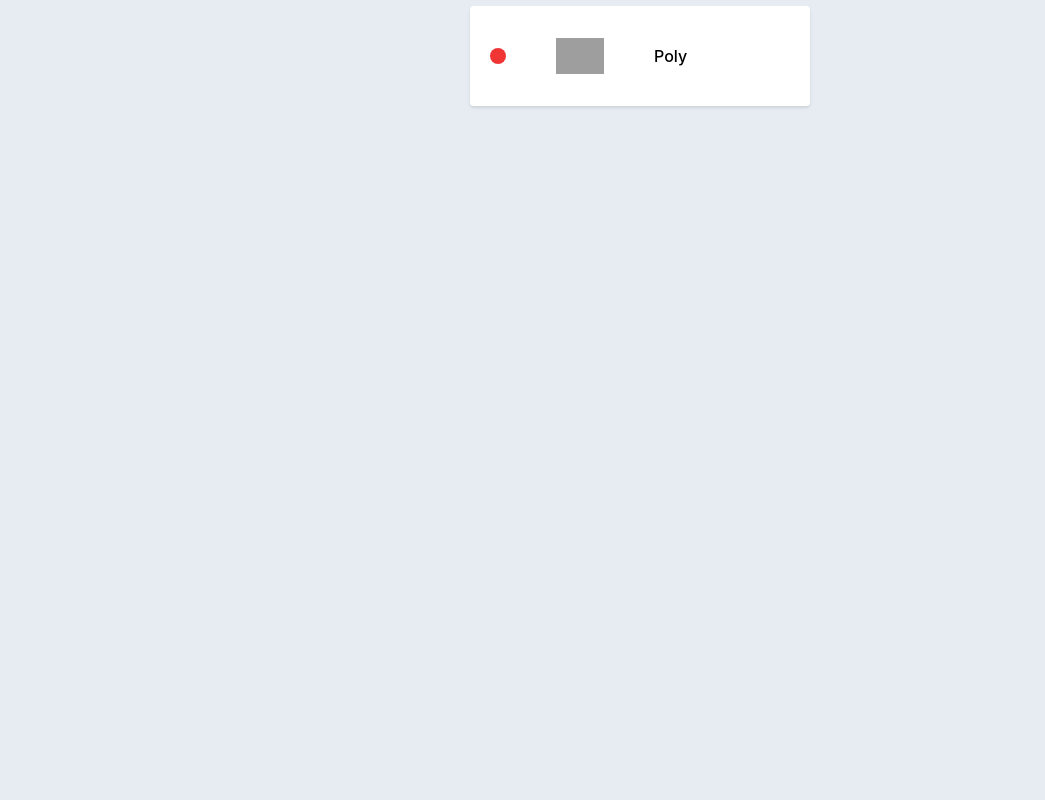
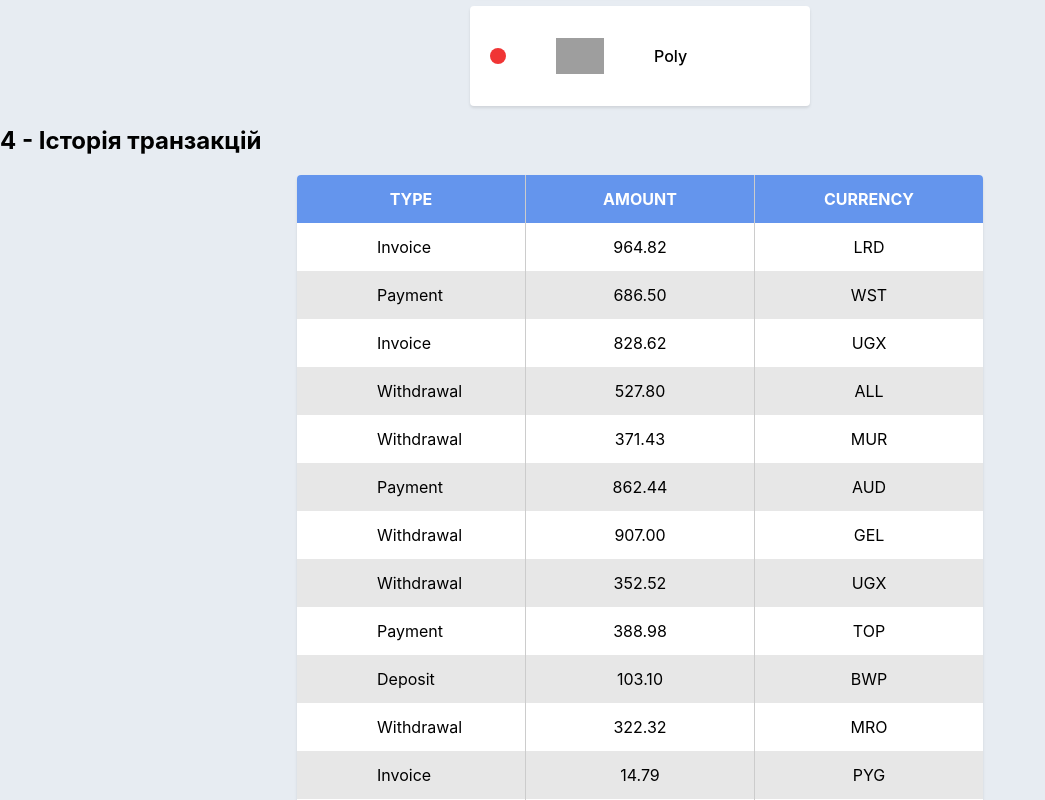
Before and after one commit to mxm-kotyk/goit-react-hw-01-components, a React (Create React App) app: page / in a window 1280 px wide. Shown: the part 1120-1920 px from the top of the page, without its empty margins (0-1045 px from the left). Before the commit the page ends 1246 px from the top, so only its background shows below. Built offline with nearby package versions, Linux system fonts and the light colour scheme; grey boxes are pictures that could not be loaded.

Commit message:
Finished fouth task

```diff
--- a/src/components/App.jsx
+++ b/src/components/App.jsx
@@ -1,6 +1,7 @@
 import { ProfileCard } from "./Profile/ProfileCard";
 import { Statistics } from "./Statistics/Statistics";
 import { FriendList } from "./FriendList/FriendList";
+import { TransactionHistory } from "./TransactionHistory/TransactionHistory";
 
 export const App = () => {
   return (
@@ -10,7 +11,9 @@
       <h2>2- Секція статистики</h2>
       <Statistics title="Upload stats" />
       <h2>3 - Список друзів</h2>
-      <FriendList/>
+      <FriendList />
+      <h2>4 - Історія транзакцій</h2>
+      <TransactionHistory/>
     </>
   );
 };
--- /dev/null
+++ b/src/components/TransactionHistory/TransactionHistory/TransactionHistory.jsx
@@ -0,0 +1,11 @@
+import css from './TransactionHistory.module.css'
+import { TransactionHistoryHead } from '../TransactionHistoryHead'
+import { TransactionHistoryBody } from '../TransactionHistoryBody'
+import data from 'data/transactions'
+
+export const TransactionHistory = () => {
+  return (<table className={css.transactionHistory}>
+    <TransactionHistoryHead />
+    <TransactionHistoryBody data={data} />
+  </table>)
+}
--- /dev/null
+++ b/src/components/TransactionHistory/TransactionHistory/TransactionHistory.module.css
@@ -0,0 +1,8 @@
+.transactionHistory {
+  margin: 20px auto;
+  background-color: #fff;
+  border-collapse: collapse;
+  border-radius: 4px;
+  overflow: hidden;
+  box-shadow: 0px 2px 3px rgba(0, 0, 0, 0.1);
+}
--- /dev/null
+++ b/src/components/TransactionHistory/TransactionHistory/index.js
@@ -0,0 +1 @@
+export * from './TransactionHistory';
--- /dev/null
+++ b/src/components/TransactionHistory/TransactionHistoryBody/TransactionHistoryBody.jsx
@@ -0,0 +1,22 @@
+import css from './TransactionHistoryBody.module.css'
+import PropTypes from 'prop-types'
+
+export const TransactionHistoryBody = ({data}) => {
+  return (<tbody>
+    {data.map(({ id, type, amount, currency }) => {
+      return <tr key={id}>
+      <td>{type}</td>
+      <td>{amount}</td>
+      <td>{currency}</td>
+    </tr>})}
+  </tbody>)
+}
+
+TransactionHistoryBody.propTypes = {
+  data: PropTypes.arrayOf(PropTypes.exact({
+    id: PropTypes.string.isRequired,
+    type: PropTypes.string.isRequired,
+    amount: PropTypes.string.isRequired,
+    currency: PropTypes.string.isRequired
+  }))
+}
--- /dev/null
+++ b/src/components/TransactionHistory/TransactionHistoryBody/TransactionHistoryBody.module.css
@@ -0,0 +1,16 @@
+td {
+  padding: 14px;
+  text-align: center;
+  border-left: 1px solid #ccc;
+}
+
+td:first-child {
+  text-transform: capitalize;
+  text-align: left;
+  padding-left: 80px;
+  border-left: none;
+}
+
+tr:nth-child(even) {
+  background-color: #e7e7e7;
+}
--- /dev/null
+++ b/src/components/TransactionHistory/TransactionHistoryBody/index.js
@@ -0,0 +1 @@
+export * from './TransactionHistoryBody';
--- /dev/null
+++ b/src/components/TransactionHistory/TransactionHistoryHead/TransactionHistoryHead.jsx
@@ -0,0 +1,11 @@
+import css from './TransactionHistoryHead.module.css'
+
+export const TransactionHistoryHead = () => {
+  return (<thead>
+    <tr>
+      <th>Type</th>
+      <th>Amount</th>
+      <th>Currency</th>
+    </tr>
+  </thead>)
+}
--- /dev/null
+++ b/src/components/TransactionHistory/TransactionHistoryHead/TransactionHistoryHead.module.css
@@ -0,0 +1,14 @@
+thead {
+  background-color: cornflowerblue;
+  color: #fff;
+  text-transform: uppercase;
+}
+
+th {
+  width: 200px;
+  padding: 14px;
+}
+
+th:not(:first-child) {
+  border-left: 1px solid #ccc;
+}
--- /dev/null
+++ b/src/components/TransactionHistory/TransactionHistoryHead/index.js
@@ -0,0 +1 @@
+export * from './TransactionHistoryHead';
--- /dev/null
+++ b/src/data/transactions.json
@@ -0,0 +1,122 @@
+[
+  {
+    "id": "1e0700a2-5183-4291-85cc-2065a036a683",
+    "type": "invoice",
+    "amount": "964.82",
+    "currency": "LRD"
+  },
+  {
+    "id": "a30f821b-4d25-4ff0-abdd-e340b3f0dd2b",
+    "type": "payment",
+    "amount": "686.50",
+    "currency": "WST"
+  },
+  {
+    "id": "44dca67a-8e5a-4798-bf8e-b15efd4e1abd",
+    "type": "invoice",
+    "amount": "828.62",
+    "currency": "UGX"
+  },
+  {
+    "id": "ea8ed3dc-2b68-4a53-905a-53ecb0adef33",
+    "type": "withdrawal",
+    "amount": "527.80",
+    "currency": "ALL"
+  },
+  {
+    "id": "ea76146a-0b00-4b80-bc02-a8c822176712",
+    "type": "withdrawal",
+    "amount": "371.43",
+    "currency": "MUR"
+  },
+  {
+    "id": "63ca02f9-d637-46b5-9237-f3b24425e029",
+    "type": "payment",
+    "amount": "862.44",
+    "currency": "AUD"
+  },
+  {
+    "id": "ed0263e8-59a5-4bf1-87e0-2bb88e53dc34",
+    "type": "withdrawal",
+    "amount": "907.00",
+    "currency": "GEL"
+  },
+  {
+    "id": "6013bad0-750c-4691-8bc2-d8f2b43969c4",
+    "type": "withdrawal",
+    "amount": "352.52",
+    "currency": "UGX"
+  },
+  {
+    "id": "252c7be4-8b06-4fa7-8d42-61fb835b70d5",
+    "type": "payment",
+    "amount": "388.98",
+    "currency": "TOP"
+  },
+  {
+    "id": "4eaab41b-b967-40ac-82ed-85fc66f646f1",
+    "type": "deposit",
+    "amount": "103.10",
+    "currency": "BWP"
+  },
+  {
+    "id": "9648a350-8469-42d5-8bf3-18090de5fe67",
+    "type": "withdrawal",
+    "amount": "322.32",
+    "currency": "MRO"
+  },
+  {
+    "id": "9c5c25fb-1a95-4b2f-8d1f-4c4426d677cc",
+    "type": "invoice",
+    "amount": "14.79",
+    "currency": "PYG"
+  },
+  {
+    "id": "43ef232c-80e9-4d6f-b48a-b22405620de3",
+    "type": "payment",
+    "amount": "904.86",
+    "currency": "CHF"
+  },
+  {
+    "id": "5161682e-e620-4019-ab0a-24ceb10fbd20",
+    "type": "withdrawal",
+    "amount": "307.08",
+    "currency": "NOK"
+  },
+  {
+    "id": "7b119d71-42e6-4c42-a141-6818b07bb9ff",
+    "type": "invoice",
+    "amount": "275.07",
+    "currency": "AWG"
+  },
+  {
+    "id": "a4f65722-65c4-4c28-b1f4-b8ed988bb205",
+    "type": "deposit",
+    "amount": "213.10",
+    "currency": "STD"
+  },
+  {
+    "id": "c6e5784b-0ca3-48d6-86e5-b5128af5a523",
+    "type": "invoice",
+    "amount": "116.11",
+    "currency": "CUP CUC"
+  },
+  {
+    "id": "c9ebed6a-3a02-4b49-ac0d-0534b51f2bfd",
+    "type": "invoice",
+    "amount": "878.67",
+    "currency": "HKD"
+  },
+  {
+    "id": "a4a98b0e-b22c-438b-9f83-de2df52110c8",
+    "type": "invoice",
+    "amount": "725.03",
+    "currency": "UYU UYI"
+  },
+  {
+    "id": "b39bfa7a-0166-4c47-94d6-87d20590f746",
+    "type": "payment",
+    "amount": "405.45",
+    "currency": "MDL"
+  }
+]
```
